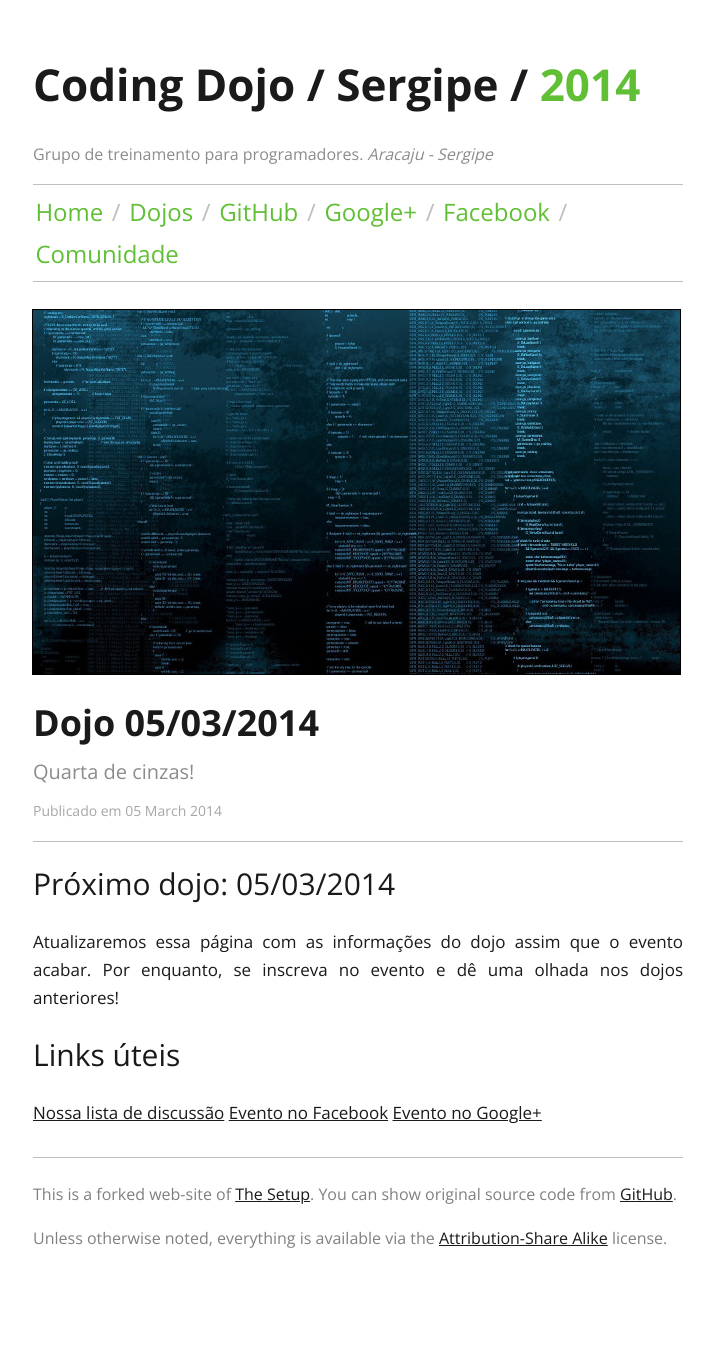
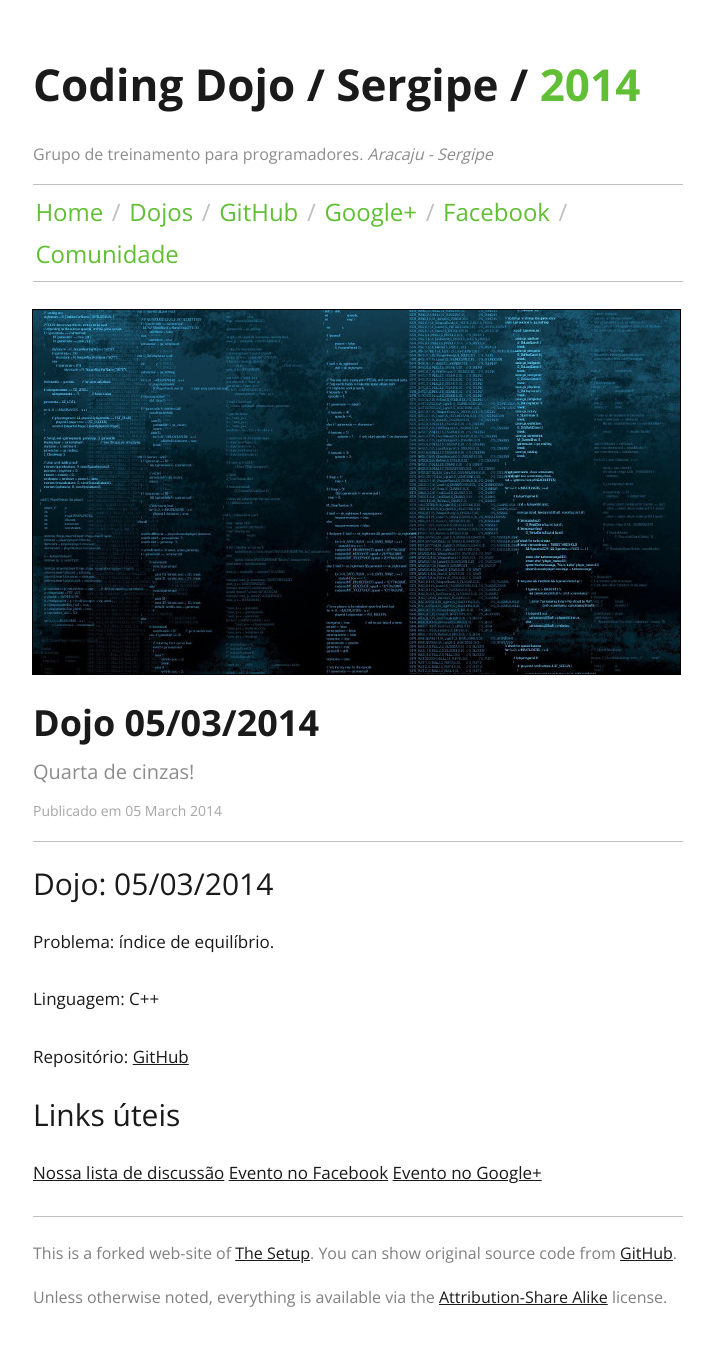
Before and after one commit to dojo-se/dojo-se.github.com, a Jekyll site: the page built from _posts/2014-03-05-coding_dojo.md, in a window 1280 px wide. Shown: the whole page, without its empty margins (282-996 px from the left). Built offline with Jekyll 4.4.1, drawn with Linux system fonts in a browser that asks for light colours; Markdown is read by kramdown in place of the engine named in the settings; before the commit the page ends 1296 px from its top, so only the background shows below that.

Commit message:
Dojo Março/2014: info básica

```diff
--- a/_posts/2014-03-05-coding_dojo.md
+++ b/_posts/2014-03-05-coding_dojo.md
@@ -4,9 +4,14 @@ person  : Dojo 05/03/2014
 summary : Quarta de cinzas!
 ---
 
-## Próximo dojo: 05/03/2014
+## Dojo: 05/03/2014
 
-Atualizaremos essa página com as informações do dojo assim que o evento acabar. Por enquanto, se inscreva no evento e dê uma olhada nos dojos anteriores!
+Problema: índice de equilíbrio.
+
+Linguagem: C++
+
+Repositório: [GitHub](https://github.com/dojo-se/indice_equilibrio)
+
 
 ## Links úteis
 
```
